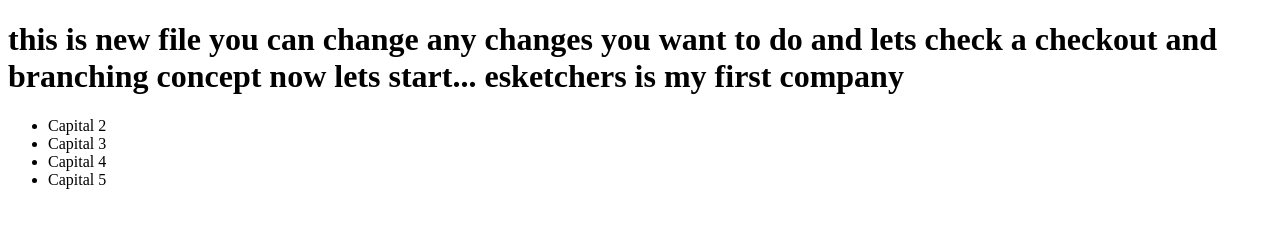
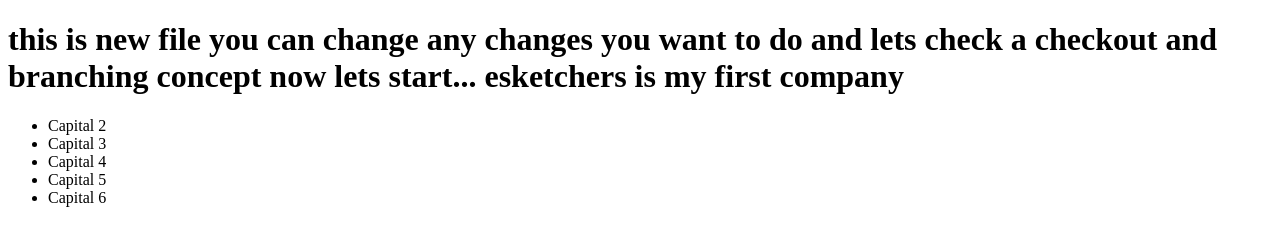
Before and after one commit to mftleo/firstgitapp, a plain HTML site: page file2.html in a window 1280 px wide. Drawn offline with Linux system fonts and the light colour scheme.

Commit message:
commit 4

```diff
--- a/file2.html
+++ b/file2.html
@@ -16,6 +16,7 @@
 		<li>	Capital 3	</li>
 		<li>	Capital 4	</li>
 		<li>	Capital 5	</li>
+		<li>	Capital 6	</li>
 	</ul>
 </body>
 </html>
```
